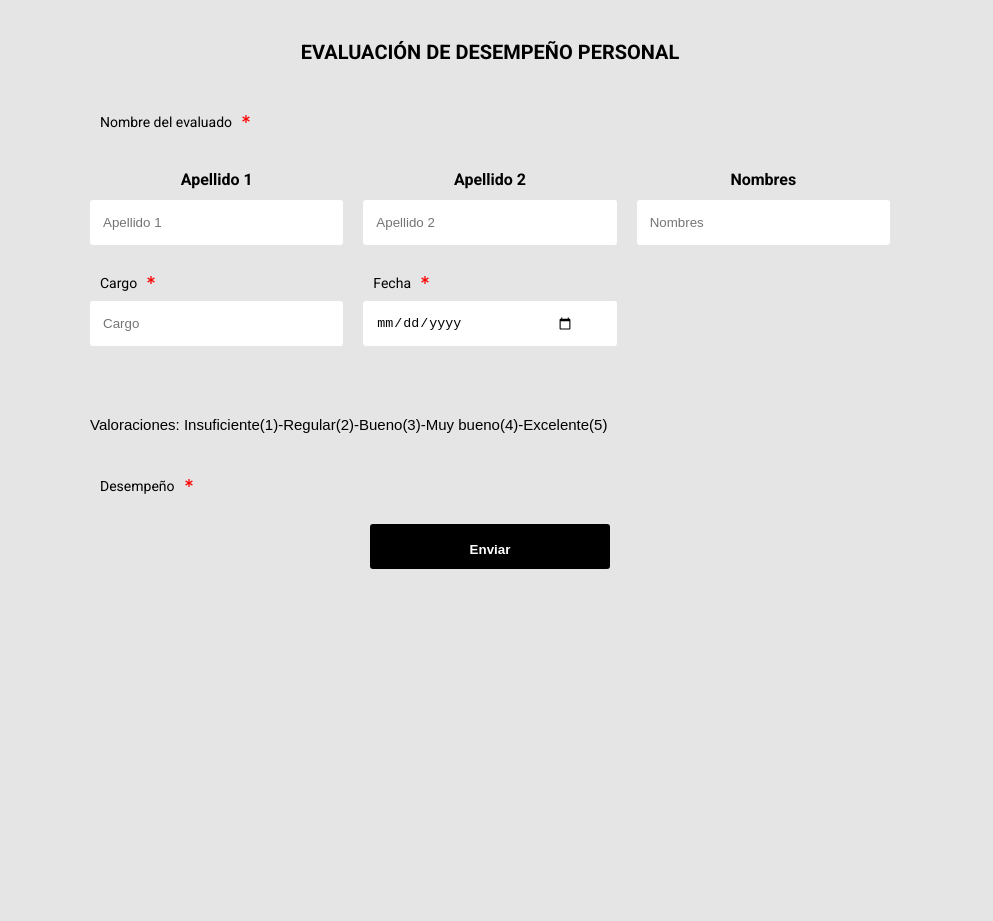
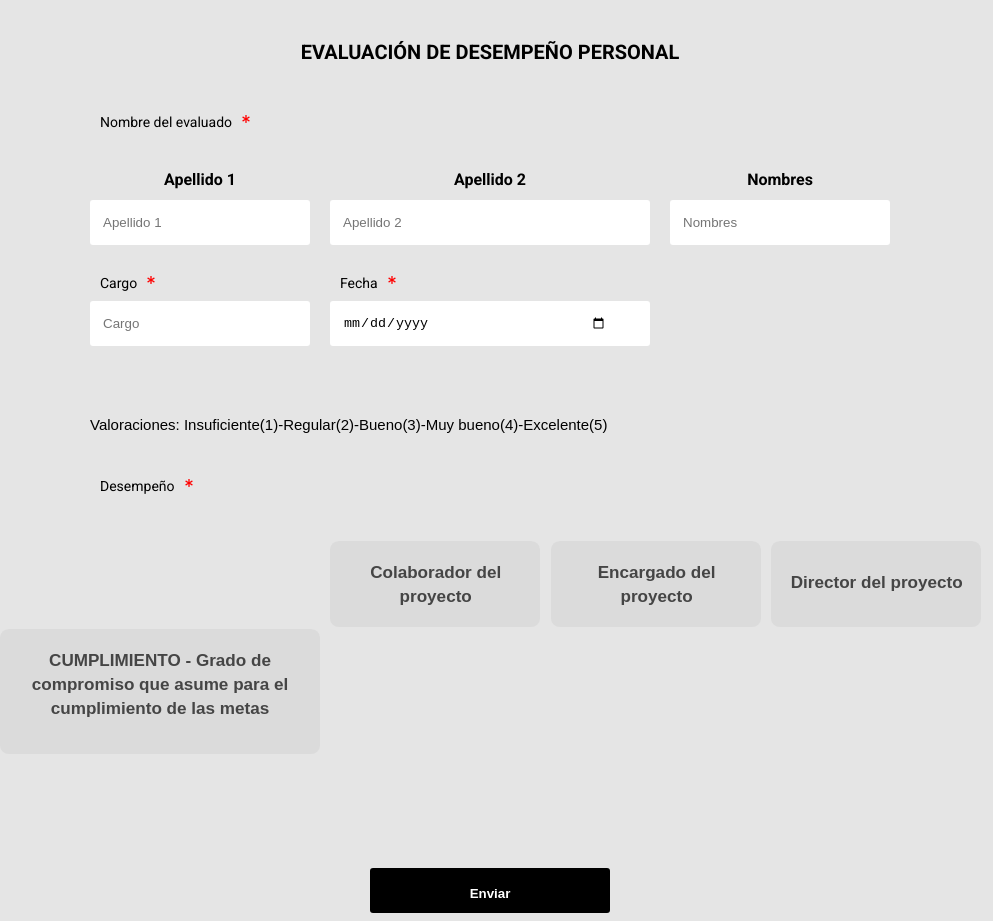
Before and after one commit to E-RI-CK/KillkipProyect1, a React (Create React App) app: page / in a window 1280 px wide. Shown: the whole page, without its empty margins (150-1143 px from the left). Before the commit the page ends 800 px from the top, so only its background shows below. Built offline with nearby package versions, Linux system fonts and the light colour scheme.

Commit message:
DivBox4 agregado

```diff
--- a/src/App.js
+++ b/src/App.js
@@ -9,8 +9,8 @@ import Title from './componentes/title';
 import DescriptionForm from './componentes/DescriptionForm';
 import Desempeño from './componentes/desempeño';
 import Charge from './componentes/charge';
-
-
+import Textbox from './componentes/textbox';
+import TextBoxOne from './componentes/textboxone';
 const App = () => {
 
   const [apellido1,changeLastName1] = useState({campo:'',valid: null});
@@ -251,7 +251,9 @@ const App = () => {
             leyendError='Ingrese una fecha'
           />
         <DescriptionForm />
-        <Desempeño />
+        <Desempeño/>
+        <Textbox/>
+        <TextBoxOne/>
         {formulario === false && <MensajeError>
           <p>
             <FontAwesomeIcon icon={faExclamationTriangle} />
--- /dev/null
+++ b/src/componentes/textbox.js
@@ -0,0 +1,20 @@
+import React from "react";
+import { ContenedorText,DivBox1,DivBox2,DivBox3 } from "../elementos/formularios";
+
+const ComponentTextBox = () => {
+    return(
+        <ContenedorText>
+            <DivBox1>
+                <p>Colaborador del proyecto</p>
+            </DivBox1>
+            <DivBox2>
+                <p>Encargado del proyecto</p>
+            </DivBox2>
+            <DivBox3>
+                <p>Director del proyecto</p>
+            </DivBox3>
+        </ContenedorText>
+    )
+}
+
+export default ComponentTextBox;
--- /dev/null
+++ b/src/componentes/textboxone.js
@@ -0,0 +1,16 @@
+import React from 'react';
+import { ContenedorText,DivBox4, Label } from '../elementos/formularios';
+
+const TextBox1 = () =>{
+    return(
+        <ContenedorText>
+            <DivBox4>
+                <Label>
+                    <b>CUMPLIMIENTO - Grado de <br/> compromiso que asume para el <br/> cumplimiento de las metas </b>
+                </Label>
+            </DivBox4>
+        </ContenedorText>
+    )
+}
+
+export default TextBox1;
--- a/src/elementos/formularios.js
+++ b/src/elementos/formularios.js
@@ -15,7 +15,7 @@ const Formulario = styled.form`
     display: grid;
     grid-template-columns: 1fr 1fr 1fr;
     gap: 20px;
-    @media (max-width: 800px){
+    @media (max-width: 900px){
         grid-template-columns: 1fr;
     }
 `;
@@ -205,8 +205,115 @@ const Date = styled.input`
     ${props => props.validation === 'false' && css`
         border: 3px solid ${colores.error} !important;
     `}
+`;
+
+const ContenedorText = styled.div`
+    z-index: 90;
+`;
 
 
+const DivBox1 = styled.p`
+
+    position: relative;
+    left: 240px;
+    width: 210.21px;
+    height: 85.59px;
+    background: rgba(196, 196, 196, 0.3);
+    border-radius: 8.85374px;
+
+    p{
+        width: 219.38px;
+        height: 48.2px;
+        padding: 20px;
+        padding-left: 12px;
+        padding-right: 20px;
+        font-family: Arial;
+        font-style: normal;
+        font-weight: bold;
+        text-align: right;
+        font-size: 17.1018px;
+        line-height: 24px;
+        text-align: center;
+        color: #454545;
+    }
+
+`;
+
+const DivBox2 = styled.p`
+    position: relative;
+    left: 460.9px;
+    bottom: 102.3px;
+    width: 210.21px;
+    height: 85.59px;
+    background: rgba(196, 196, 196, 0.3);
+    border-radius: 8.85374px;
+
+    p{
+        width: 219.38px;
+        height: 48.2px;
+        padding: 20px;
+        padding-left: 12px;
+        padding-right: 20px;
+        font-family: Arial;
+        font-style: normal;
+        font-weight: bold;
+        text-align: right;
+        font-size: 17.1018px;
+        line-height: 24px;
+        text-align: center;
+        color: #454545;
+    }
+
+`;
+
+const DivBox3 = styled.p`
+    position: relative;
+    width: 210.21px;
+    height: 85.59px;
+    left: 681px;
+    bottom: 205.5px;
+    background: rgba(196, 196, 196, 0.3);
+    border-radius: 8.85374px;
+
+    p{
+        width: 219.38px;
+        height: 48.2px;
+        padding: 30px;
+        padding-bottom: 25px;
+        padding-left: 12px;
+        padding-right: 20px;
+        font-family: Arial;
+        font-style: normal;
+        font-weight: bold;
+        text-align: right;
+        font-size: 17.1018px;
+        line-height: 24px;
+        text-align: center;
+        color: #454545;
+    }
+
+`;
+
+const DivBox4 = styled.div`
+
+    position: relative;
+    width: 320px;
+    height: 125px;
+    right: 330px;
+    top: 105px;
+    background: rgba(196, 196, 196, 0.3);
+    border-radius: 8.85374px;
+
+     Label{
+        padding: 20px 0px 0px 0px;
+        font-family: Arial;
+        font-style: normal;
+        font-weight: bold;
+        font-size: 17.1018px;
+        line-height: 24px;
+        text-align: none;
+        color: #454545;
+    }
 `;
 
 export {
@@ -225,5 +332,10 @@ export {
     TitleNames,
     Title,
     Description,
-    Date
+    Date,
+    ContenedorText,
+    DivBox1,
+    DivBox2,
+    DivBox3,
+    DivBox4
 };
```
